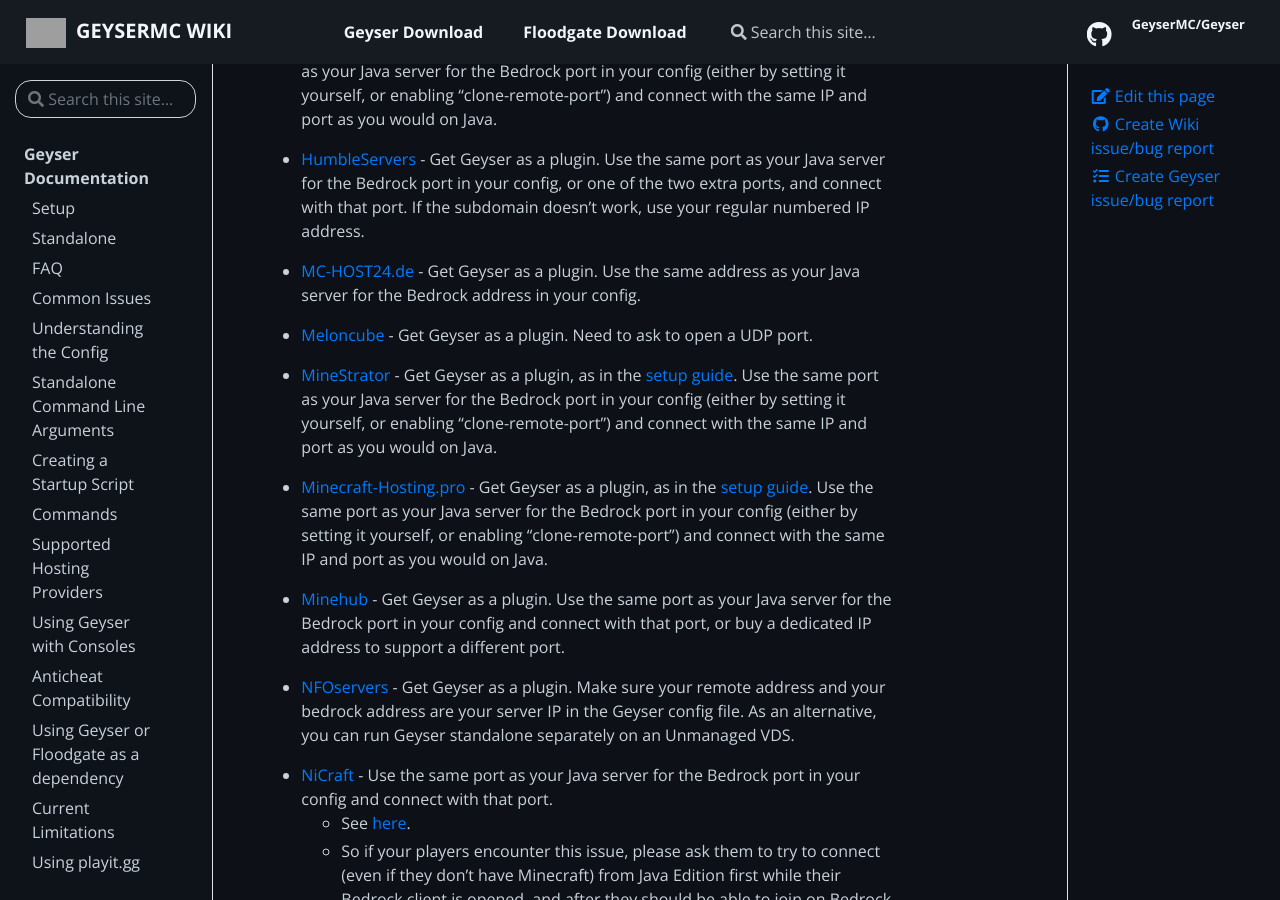
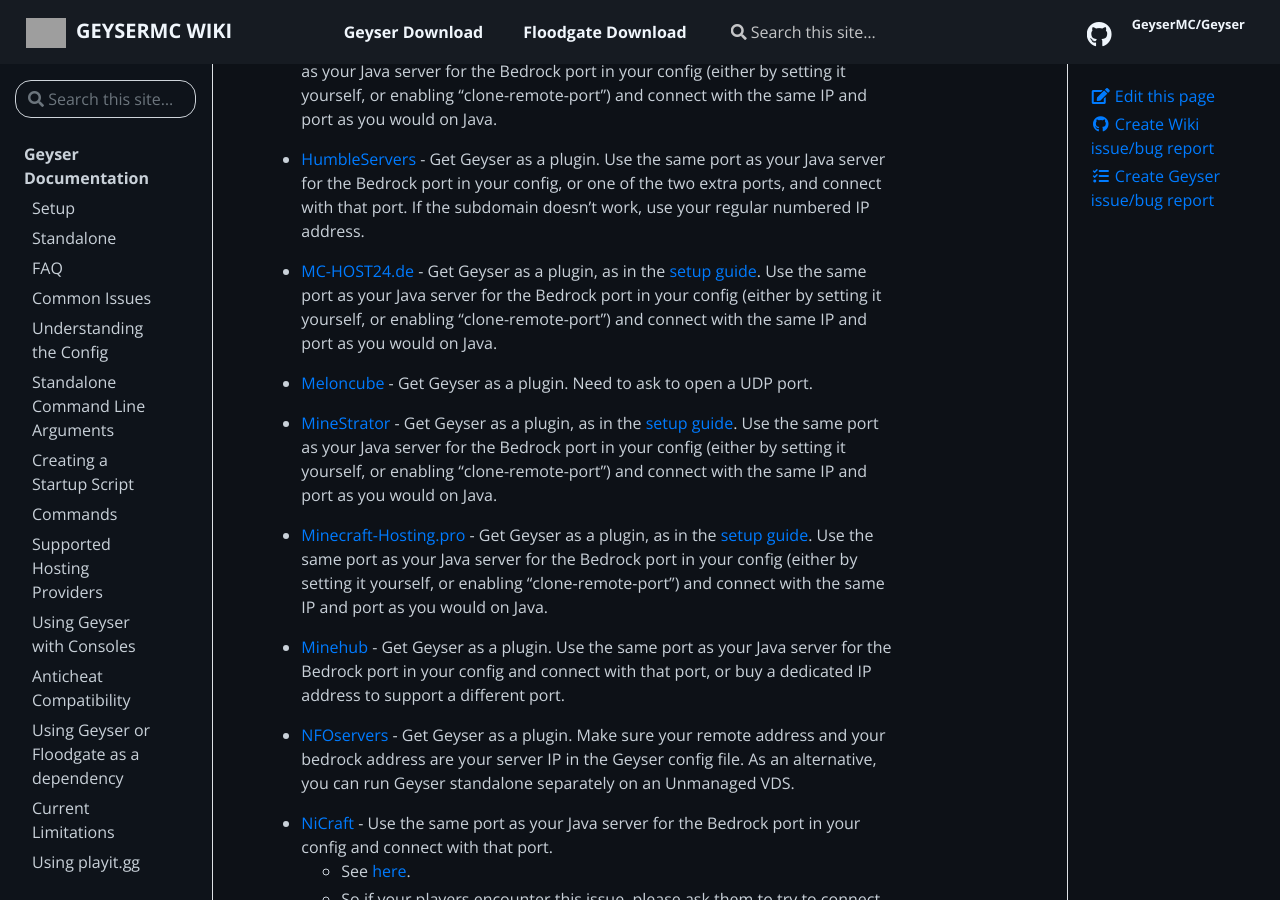
Before and after one commit to GeyserMC/GeyserWiki, a Jekyll site: the page built from _docs/geyser/supported-hosting-providers.md, in a window 1280 px wide and 900 px high, scrolled down 4470 px. Built offline with Jekyll 4.4.1, drawn with Linux system fonts in a browser that asks for light colours; some of the changed lines change nothing that is shown; grey boxes are pictures that could not be loaded.

Commit message:
update mc-host instructions (#118)
see https://discord.com/channels/613163671870242838/613168464634576897/1069038712605917195

```diff
--- a/_data/providers.json
+++ b/_data/providers.json
@@ -246,7 +246,7 @@
     {
       "name": "MC-HOST24.de",
       "url": "https://mc-host24.de/",
-      "description": "Get Geyser as a plugin. Use the same address as your Java server for the Bedrock address in your config."
+      "description_template": "default"
     },
     {
       "name": "Meloncube",
```
